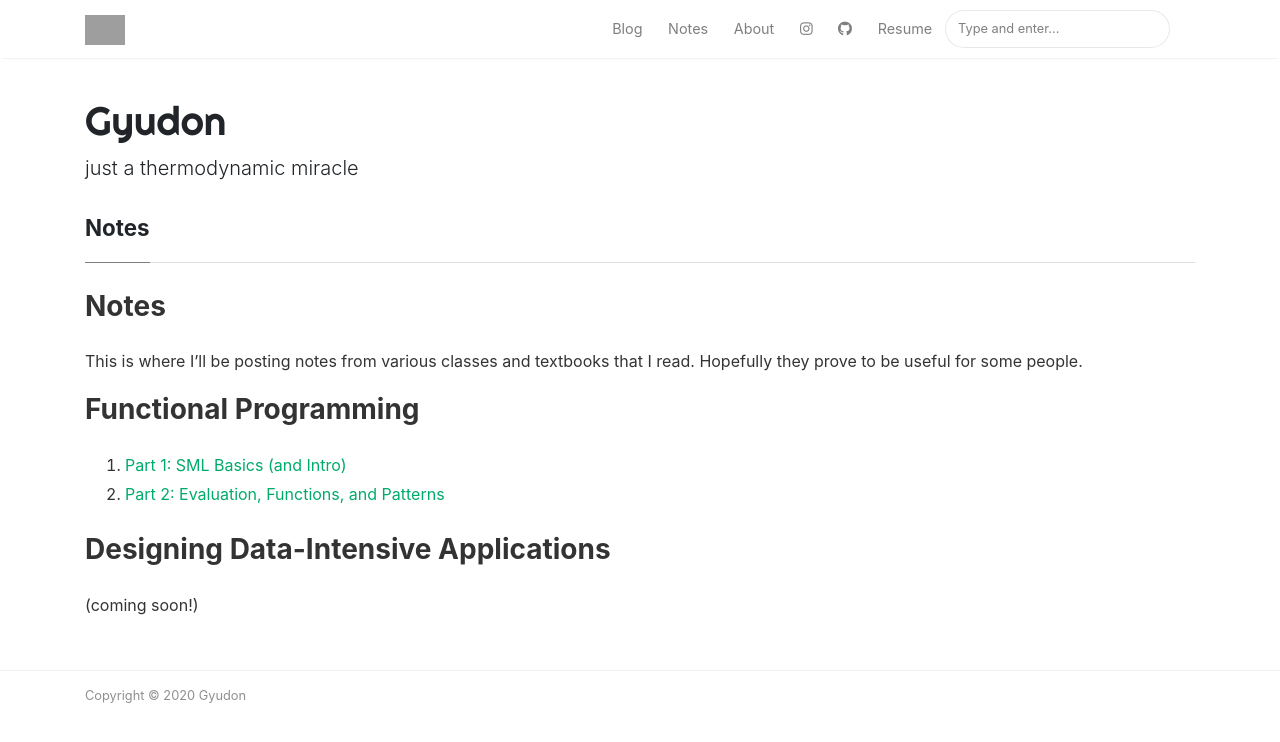
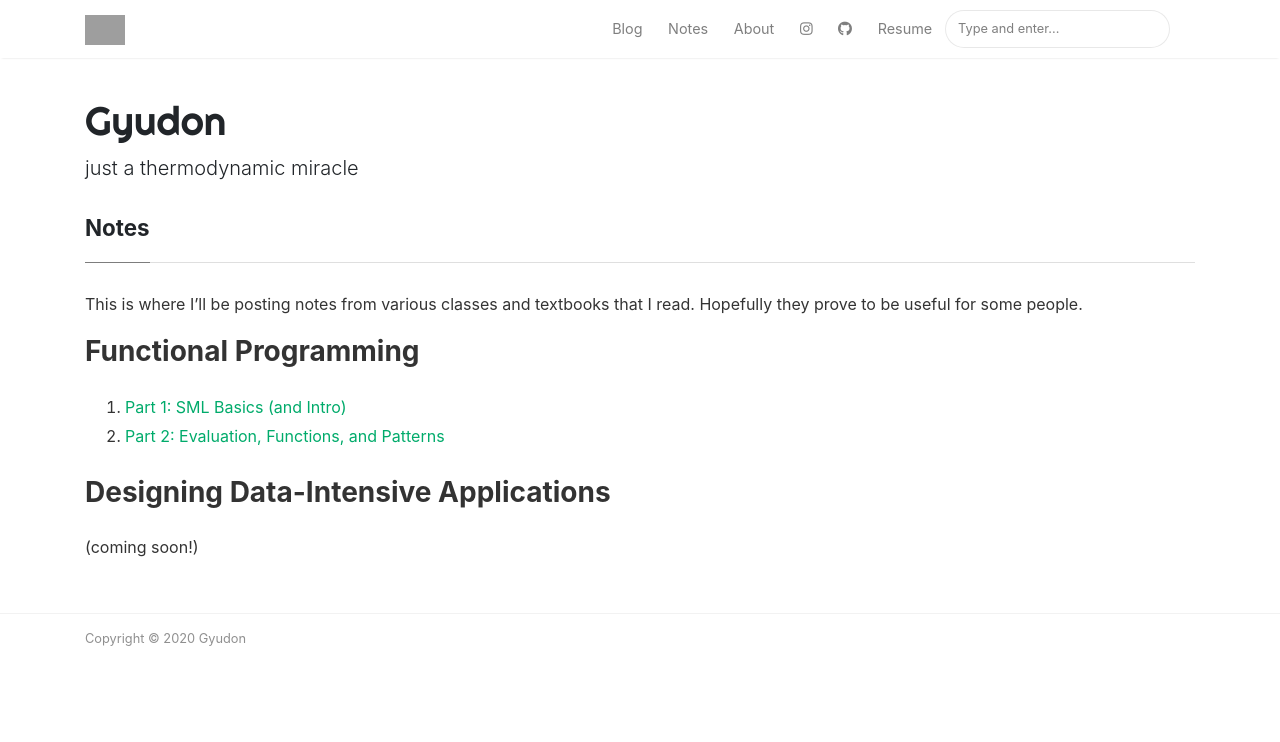
Before and after one commit to gyyu/gyyu.github.io, a Jekyll site: the page built from _pages/notes.md, in a window 1280 px wide. Shown: the top 742 px of the page. Built offline with Jekyll 4.4.1, drawn with Linux system fonts in a browser that asks for light colours; nearby versions of some CDN libraries; grey boxes are pictures that could not be loaded.

Commit message:
Notes heading

```diff
--- a/_pages/notes.md
+++ b/_pages/notes.md
@@ -3,8 +3,6 @@ layout: page
 title: Notes
 permalink: /notes
 ---
-
-### Notes
 
 This is where I'll be posting notes from various classes and textbooks that I read. Hopefully they prove to be useful for some people.
 
```
